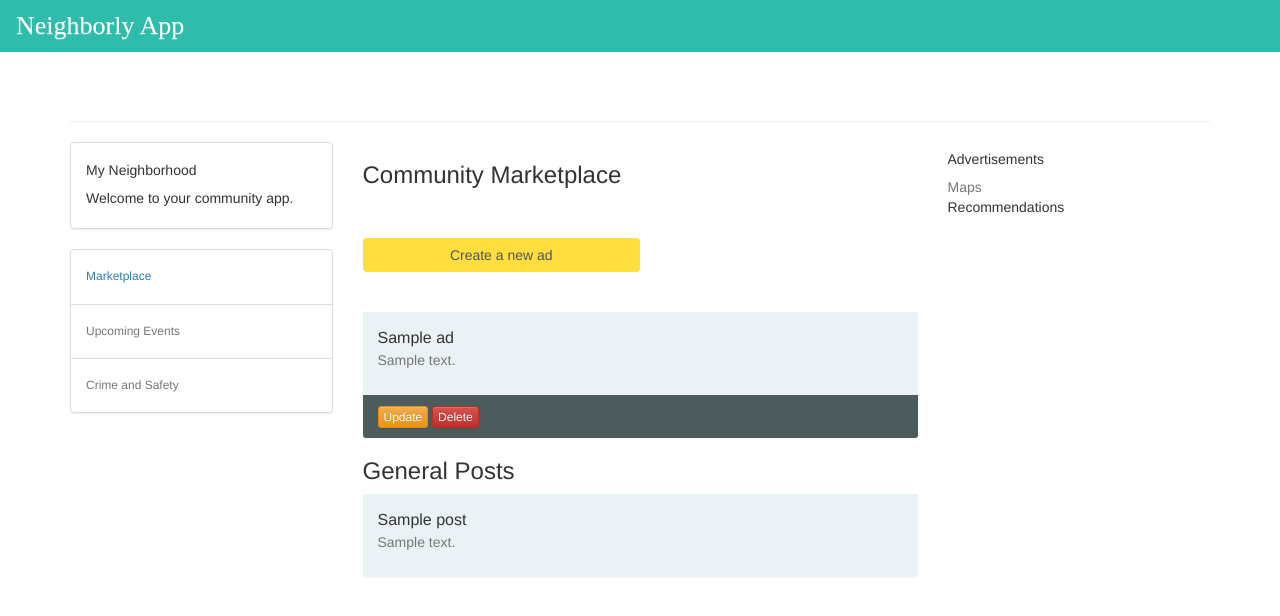
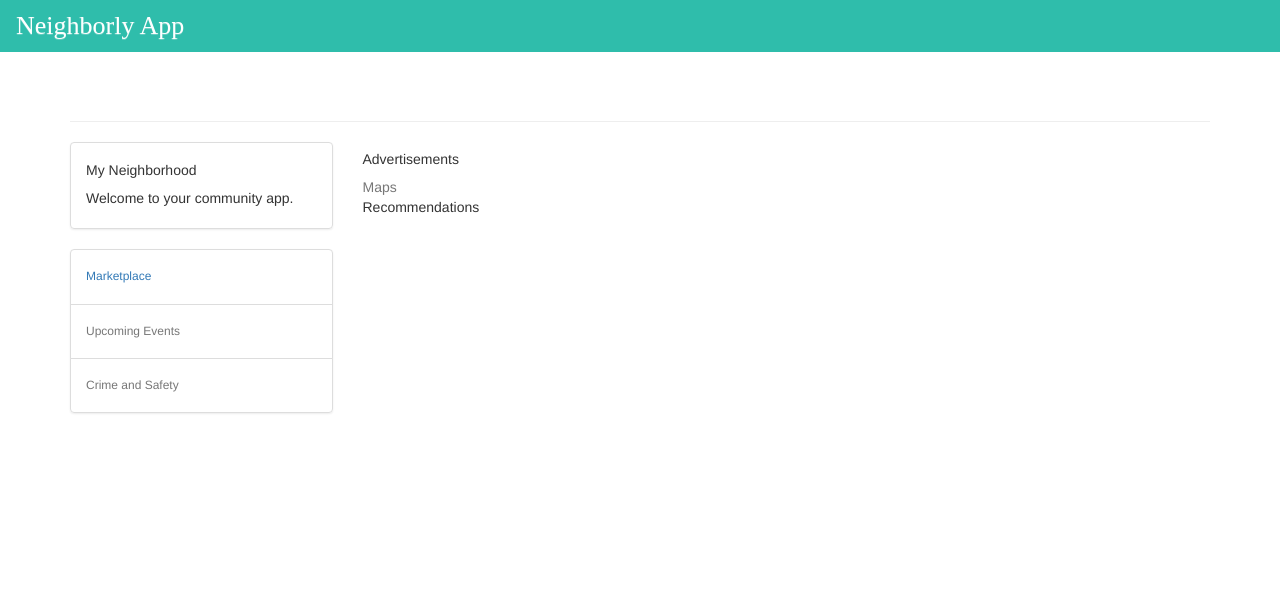
Before and after one commit to saketpani/udacity-project3-web, a Flask app: template templates/index.html in a window 1280 px wide. Shown: the top 616 px of the page. Run offline with Flask 2, Linux system fonts and the light colour scheme; the template is opened without the code that fills it: most values are stand-ins (such as "Sample title", 1, 10 or a date in 2020); some libraries are stand-ins or nearby versions; some web fonts are replaced.

Commit message:
Update index.html

```diff
--- a/templates/index.html
+++ b/templates/index.html
@@ -25,33 +25,6 @@
            </div>
        </div><!-- end col-md-3 -->
 
-            <div class="col-md-6">
-                <!--- Advertestiment section -->
-                <h3> Community Marketplace </h3>
-                <div class="mx-auto add-div"><a id="add-ad-button" class="btn btn-neighborly" href="/ad/add">Create a new ad </a></div>
-                {% for a in ads %}
-                <div class="panel">
-                    <div class="panel-body panel-neighborly">
-                        <div class="panel-title">{{a.title}}</a></div>
-                        <p class="text-muted">{{a.description}}</p>
-                    </div><!-- end panel body -->
-                    <div class="panel-footer">
-                        <a class="btn btn-warning btn-xs" href="ad/edit/{{ a._id['$oid'] }}">Update</a>
-                        <a class="btn btn-danger btn-xs" href="ad/delete/{{ a._id['$oid'] }}">Delete</a>
-                    </div>
-                 </div><!-- end panel  -->
-                {% endfor %}
-                <h3 class="ml-2"> General Posts </h3>
-                {% for p in posts %}
-                <div class="panel">
-                    <div class="panel-body panel-neighborly">
-                        <div class="panel-title">{{p.title}}</div>
-                        <p class="text-muted"> {{ p.description }}</p>
-                    </div><!-- end card-body -->
-                 </div><!-- end card -->
-                {% endfor %}
-
-         </div><!-- end col-md-6 -->
         <div class="col-md-3">
             <div class="card">
                     <div class="card-body">
```
Lines whose indentation alone changed are shown as unchanged.
